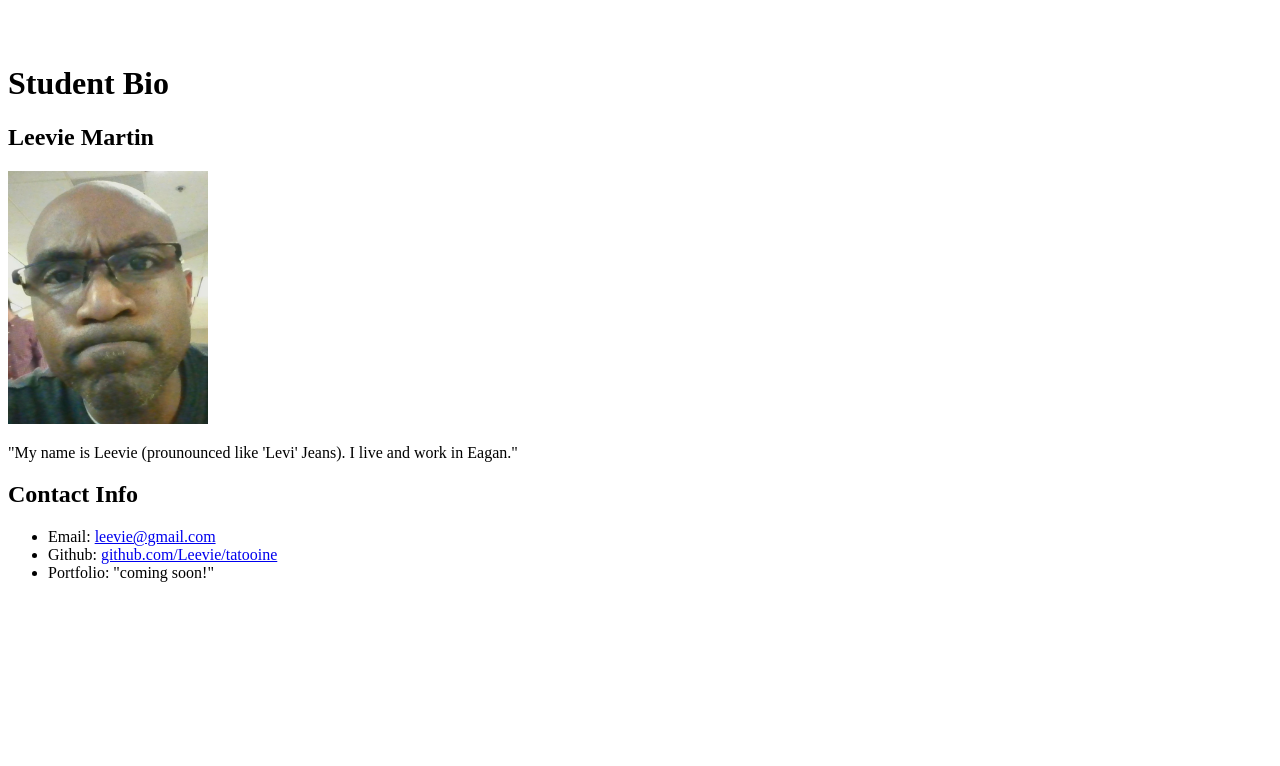
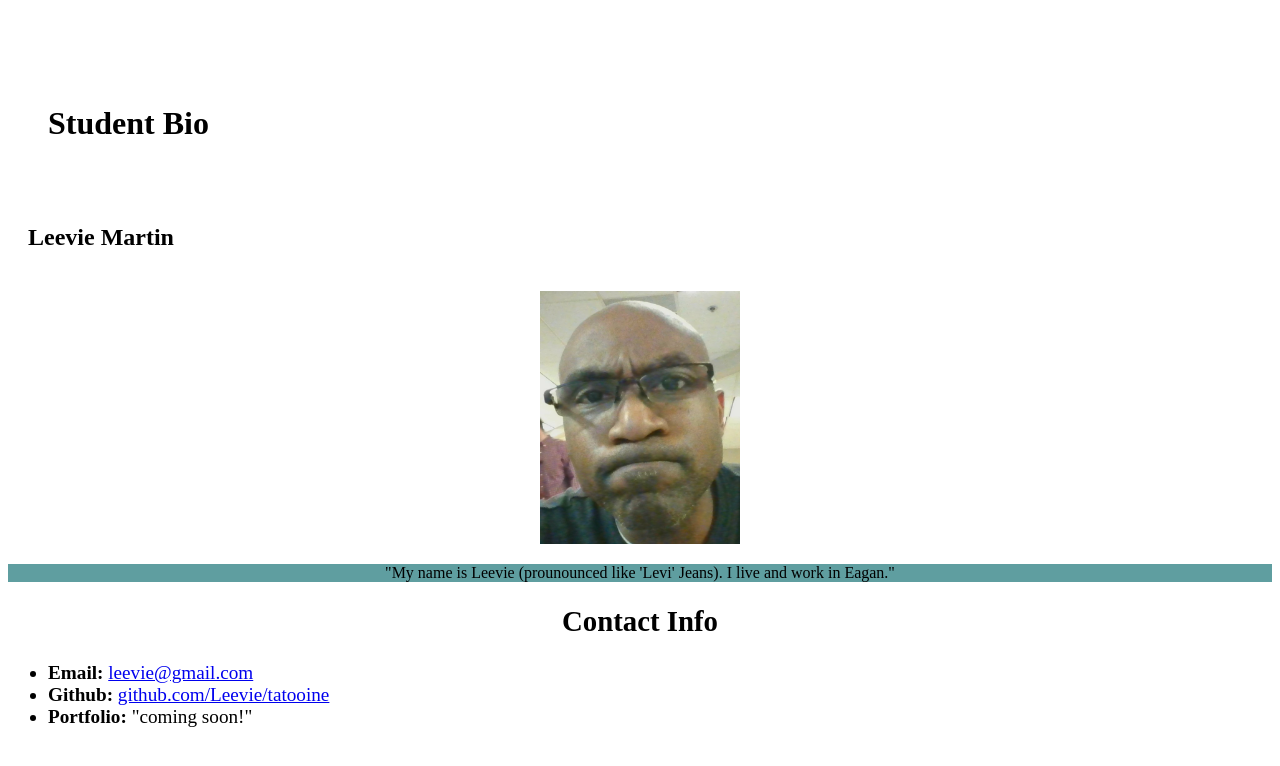
Before and after one commit to Leevie/tatooine, a plain HTML site: page index.html in a window 1280 px wide. Drawn offline with Linux system fonts and the light colour scheme.

Commit message:
Update 2

```diff
--- /dev/null
+++ b/css/style.css
@@ -0,0 +1,29 @@
+
+
+    .header1 {
+        padding: 40px;
+    }
+
+    .header2 {
+        padding: 20px;
+    }
+
+    .picHolder {
+        text-align: center;
+    }
+
+    .paraHolder {
+        text-align: center;
+        background-color: cadetblue;
+        text-shadow: 5px;
+
+    }
+
+    .contactHolder {
+        text-align: center;
+        font-size: larger;
+    }
+
+    .contactList {
+        font-size: larger;
+    }
--- a/index.html
+++ b/index.html
@@ -5,8 +5,32 @@
     <meta charset="UTF-8">
     <meta name="viewport" content="width=device-width, initial-scale=1.0">
     <meta http-equiv="X-UA-Compatible" content="ie=edge">
+
+    <!-- Link to your external CSS -->
+    <link rel="stylesheet" href="css\style.css">
+
     <title>Leevie's Bio</title>
-    <script>    </script>
+
+<!--         <style>
+
+            .header1 {
+                padding: 40px;
+            }
+
+            .header2 {
+                padding: 20px;
+            }
+
+            .picHolder {
+                text-align: center;
+            }
+
+            .paraHolder {
+                text-align: center;
+            }
+
+        </style>
+ -->
 
 </head>
 <body>
@@ -27,11 +51,13 @@
 
     <div class="contactHolder">
         <h2>Contact Info</h2>
+    </div>
 
+    <div class="contactList">
         <ul>
-            <li>Email: <a href="leevie@gmail.com">leevie@gmail.com</a></li>
-            <li>Github: <a href="https://github.com/Leevie/tatooine">github.com/Leevie/tatooine</a></li>
-            <li>Portfolio: "coming soon!"</li>
+            <li><b>Email:</b> <a href="leevie@gmail.com">leevie@gmail.com</a></li>
+            <li><b>Github:</b> <a href="https://github.com/Leevie/tatooine">github.com/Leevie/tatooine</a></li>
+            <li><b>Portfolio:</b> "coming soon!"</li>
         </ul>
     </div>
 
```
